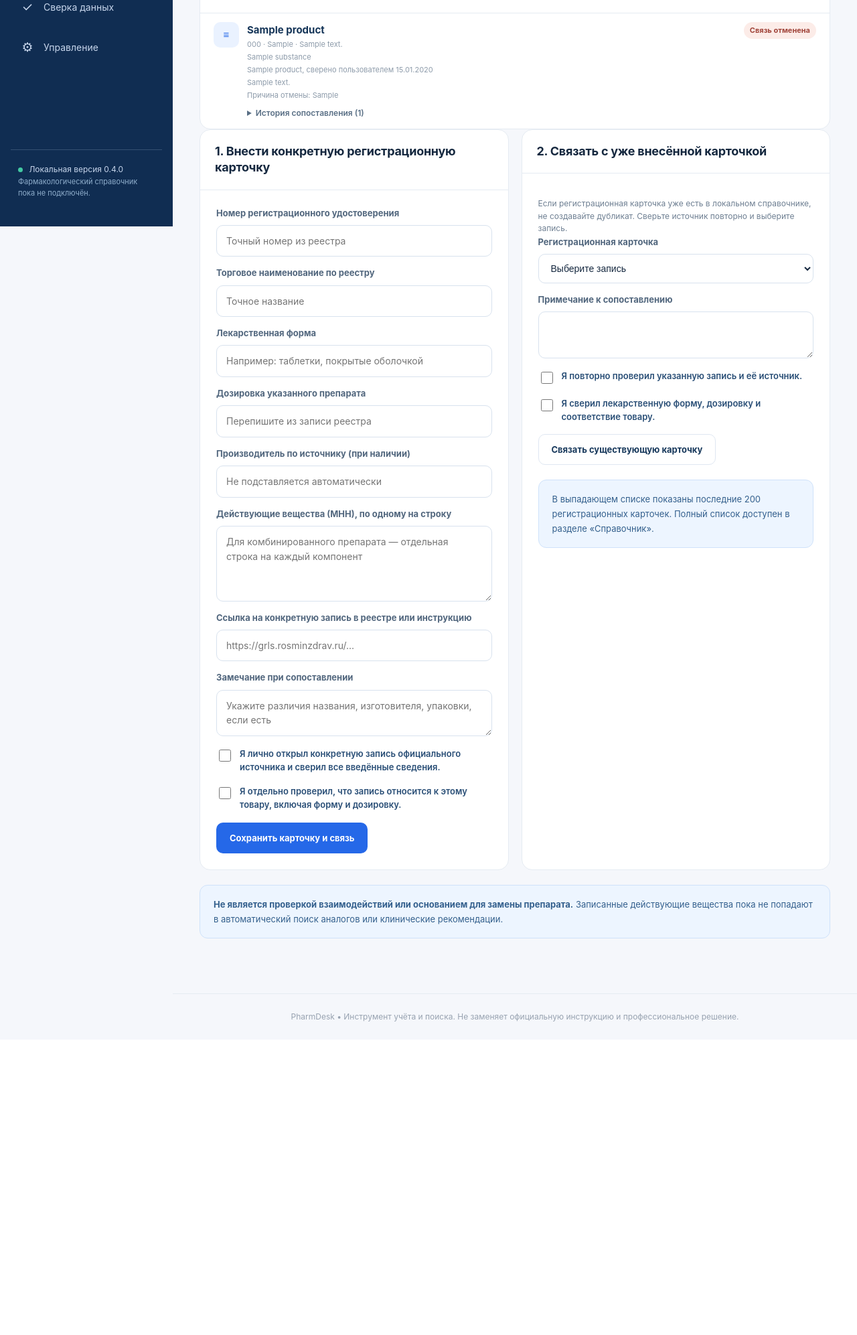
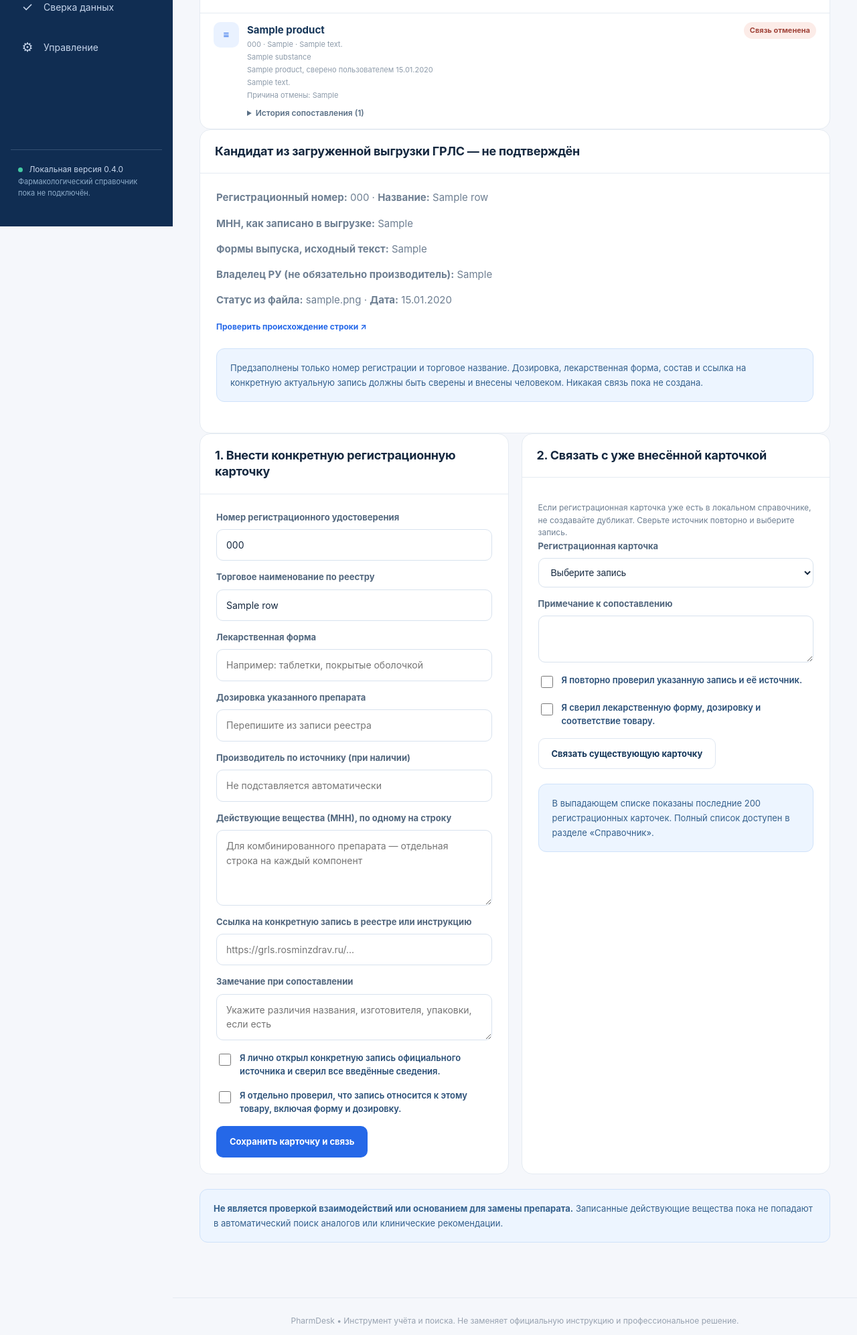
Before and after one commit to BogdanMaslyuk/PharmDesk, a FastAPI app: a page that uses app/templates/registry_item.html in a window 1280 px wide. Shown: the part 462-2455 px from the top of the page at 67% size. Before the commit the page ends 1987 px from the top, so only its background shows below. Run offline with FastAPI, Linux system fonts and the light colour scheme; tables that the repository leaves empty hold one stand-in row (values such as "Sample post").

Commit message:
Wire isolated GRLS snapshots and manual-only product verification into PharmDesk 0.4.1

```diff
--- a/app/templates/registry_item.html
+++ b/app/templates/registry_item.html
@@ -55,6 +55,20 @@
   {% else %}<div class="empty-mini">С этим товаром пока не связана ни одна регистрационная запись.</div>{% endfor %}
   </div>
 </section>
+{% if candidate %}
+<section class="panel">
+  <div class="panel-head"><h2>Кандидат из загруженной выгрузки ГРЛС — не подтверждён</h2></div>
+  <div class="panel-body">
+    <p><b>Регистрационный номер:</b> {{candidate.registration_number}} · <b>Название:</b> {{candidate.trade_name}}</p>
+    <p><b>МНН, как записано в выгрузке:</b> {{candidate.inn_raw or 'Не указано'}}</p>
+    <p><b>Формы выпуска, исходный текст:</b> {{candidate.release_forms_raw}}</p>
+    <p><b>Владелец РУ (не обязательно производитель):</b> {{candidate.certificate_holder or 'Не указан'}}</p>
+    <p><b>Статус из файла:</b> {{candidate.status_from_filename}} · <b>Дата:</b> {{candidate.batch.snapshot_on.strftime('%d.%m.%Y')}}</p>
+    <p><a class="text-link" href="/catalog/grls/row/{{candidate.id}}">Проверить происхождение строки ↗</a></p>
+    <div class="notice">Предзаполнены только номер регистрации и торговое название. Дозировка, лекарственная форма, состав и ссылка на конкретную актуальную запись должны быть сверены и внесены человеком. Никакая связь пока не создана.</div>
+  </div>
+</section>
+{% endif %}
 <div class="details-grid">
 <section class="panel">
   <div class="panel-head"><h2>1. Внести конкретную регистрационную карточку</h2></div>
@@ -62,9 +76,9 @@
     <form method="post" action="/medicines/{{medicine.id}}/registry">
       <input type="hidden" name="csrf_token" value="{{csrf_token}}">
       <label class="form-field">Номер регистрационного удостоверения
-        <input name="registration_number" maxlength="120" required placeholder="Точный номер из реестра"></label>
+        <input name="registration_number" maxlength="120" required placeholder="Точный номер из реестра" value="{{candidate.registration_number if candidate else ''}}"></label>
       <label class="form-field">Торговое наименование по реестру
-        <input name="trade_name" maxlength="250" required placeholder="Точное название"></label>
+        <input name="trade_name" maxlength="250" required placeholder="Точное название" value="{{candidate.trade_name if candidate else ''}}"></label>
       <label class="form-field">Лекарственная форма
         <input name="dosage_form" maxlength="200" required placeholder="Например: таблетки, покрытые оболочкой"></label>
       <label class="form-field">Дозировка указанного препарата
```
